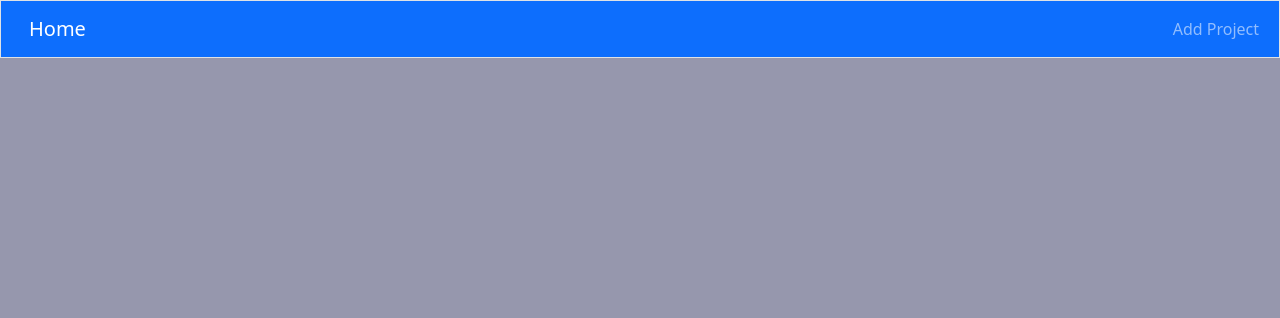
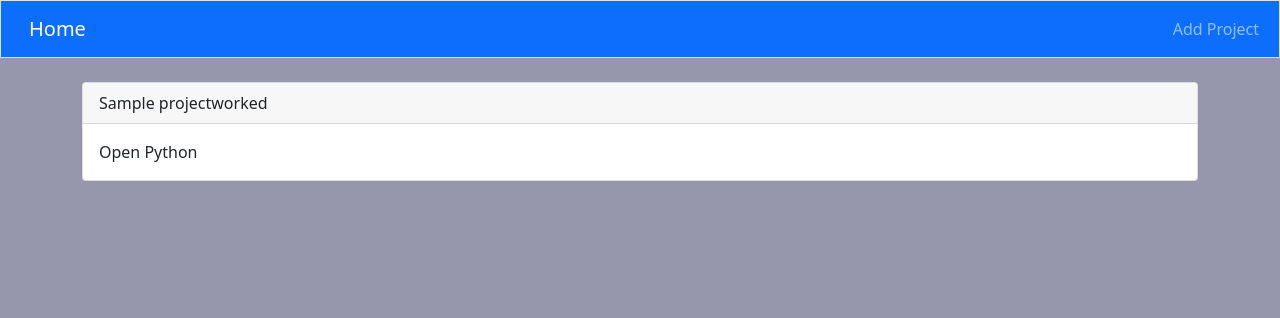
Before and after one commit to amyjprogrammer/dev_hours, a Django app: page / in a window 1280 px wide. Shown: the top 318 px of the page. Run offline with Django 3.2, Linux system fonts and the light colour scheme; tables that the repository leaves empty hold one stand-in row (values such as "Sample post"); some libraries are stand-ins or nearby versions.

Commit message:
Adding to Home page

```diff
--- a/hours/templates/hours/home.html
+++ b/hours/templates/hours/home.html
@@ -7,13 +7,31 @@
 {% endblock title %}
 
 {% block content %}
-{% if hours %}
-  <div class="card mb-4">
-    <div class="card-header">
+{% if projects %}
+  {% for project in projects %}
+    <div class="card mb-4">
+      <div class="card-header">
+        <i class="fas fa-table mr-1"></i>
+        {{ project.title }}
+      </div>
+      <div class="card-body">
+        {{ project.status }}
+        {{ project.code_language }}
+        <div class="table-responsive">
 
+        </div>
+      </div>
+    </div>
+  {% endfor %}
+{% else %}
 
-    </div>
+<div class="card border-primary">
+  <div class="card-body pt-4">
+    <h2>No projects added yet</h2>
+    <br>
+    <a href="{% url 'hours:project_worked' %}" class="btn btn-success">Add Project</a>
+  </div>
+</div>
 
-  </div>
 {% endif %}
 {% endblock content %}
--- a/hours/views.py
+++ b/hours/views.py
@@ -6,8 +6,9 @@ from .forms import ProjectWorkedForm, TrackingHoursForm
 
 """Home view"""
 def home(request):
-    project = ProjectWorked.objects.all()
-    context= {'project': project}
+    projects = ProjectWorked.objects.all()
+    hours = TrackingHours.objects.all()
+    context= {'projects': projects, 'hours': hours}
     return render(request, 'hours/home.html', context)
 
 def project_worked(request):
```
